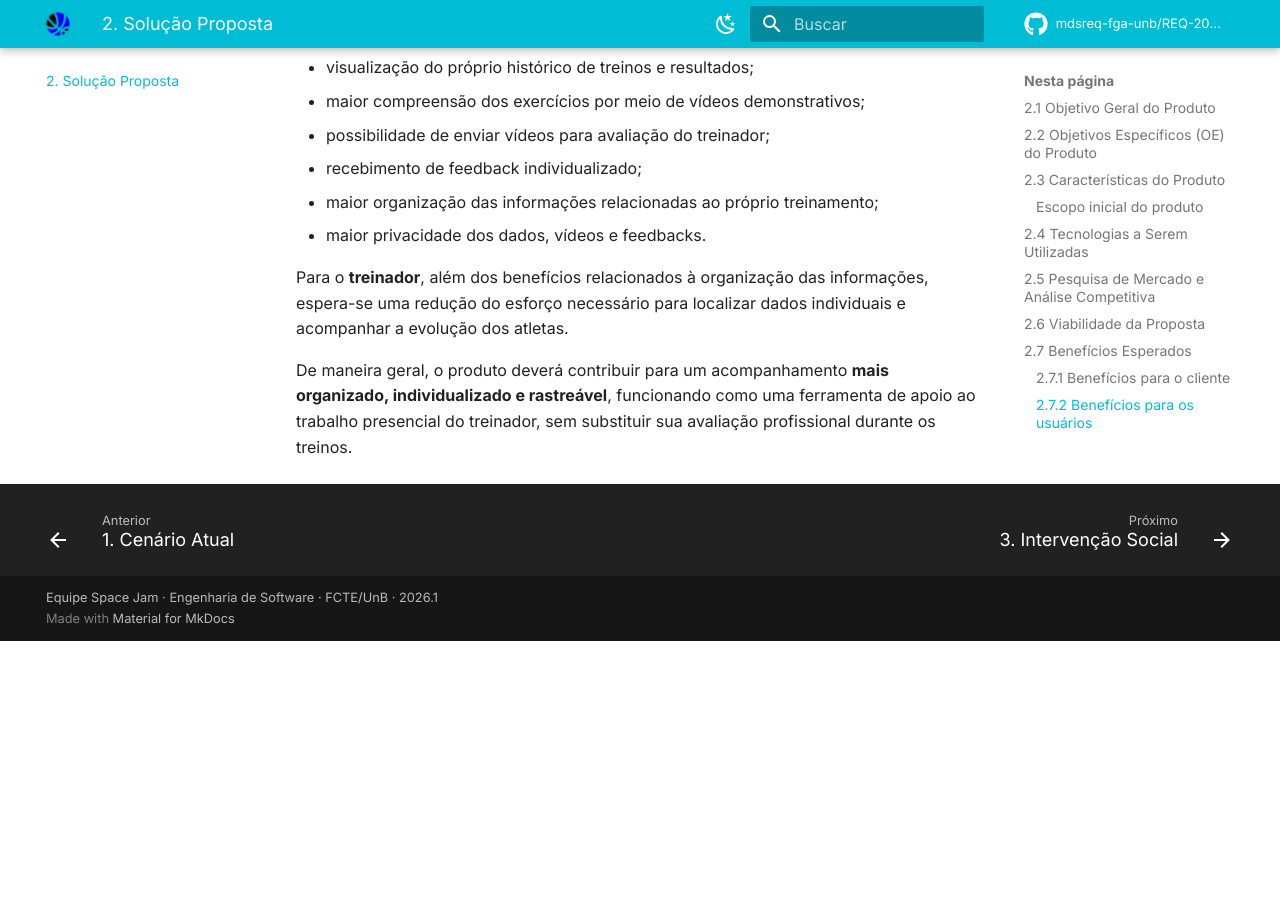
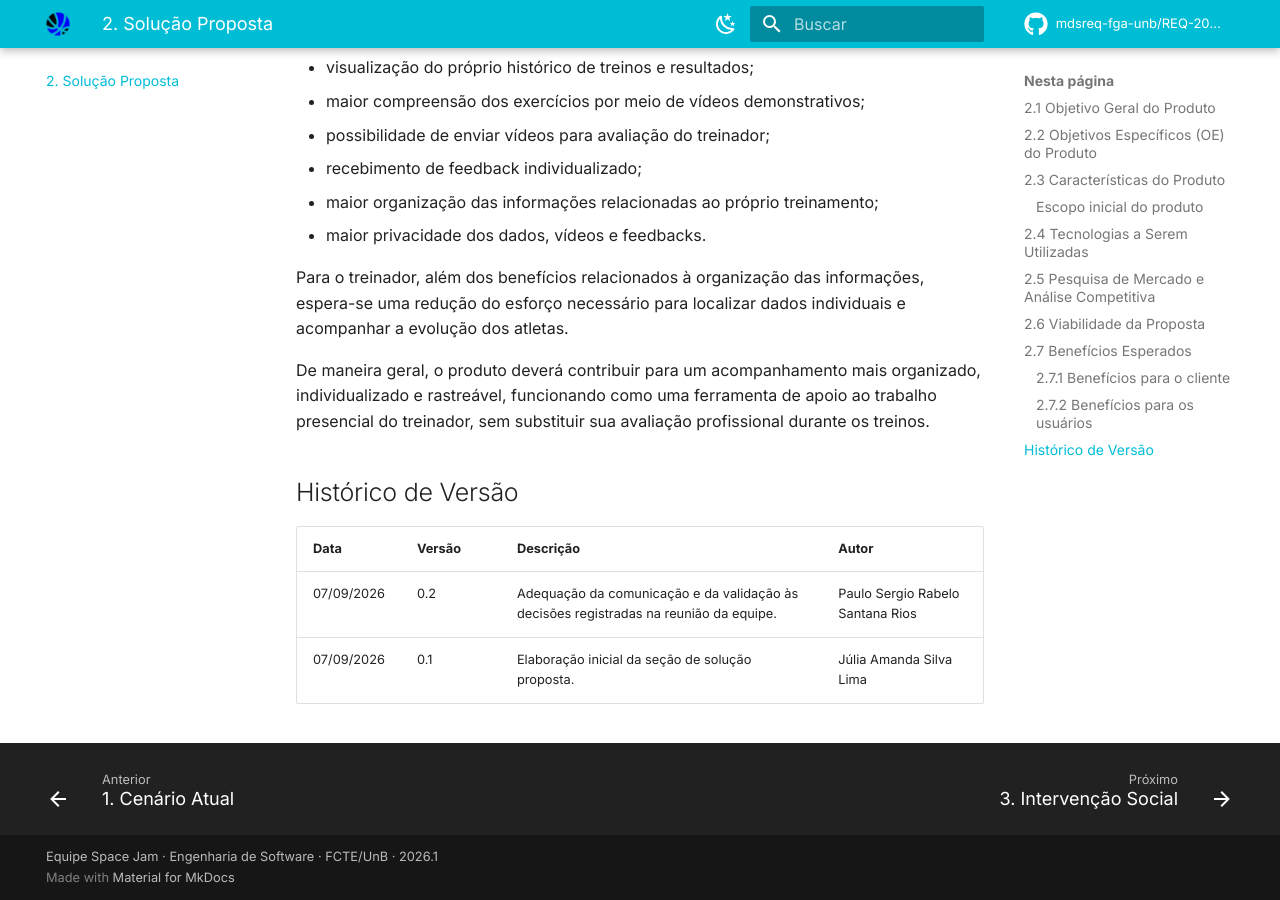
Before and after one commit to mdsreq-fga-unb/REQ-2026.2-T01-SpaceJam, an MkDocs documentation site: the page built from docs/solucao.md, in a window 1280 px wide and 900 px high, scrolled down 7841 px. Built offline with MkDocs 1.6.1 and Material for MkDocs 9.7.7, drawn with Linux system fonts in a browser that asks for light colours; comment, search, counter and statistics services are not loaded; before the commit the page ends 8482 px from its top, so only the background shows below that.

Commit message:
Enhance solucao.md with version history and edits
Added version history section and improved text clarity.

```diff
--- a/docs/solucao.md
+++ b/docs/solucao.md
@@ -161,6 +161,14 @@ Para os **atletas**, espera-se que o produto proporcione:
 - maior organização das informações relacionadas ao próprio treinamento;
 - maior privacidade dos dados, vídeos e feedbacks.
 
-Para o **treinador**, além dos benefícios relacionados à organização das informações, espera-se uma redução do esforço necessário para localizar dados individuais e acompanhar a evolução dos atletas.
+Para o treinador, além dos benefícios relacionados à organização das informações, espera-se uma redução do esforço necessário para localizar dados individuais e acompanhar a evolução dos atletas.
 
-De maneira geral, o produto deverá contribuir para um acompanhamento **mais organizado, individualizado e rastreável**, funcionando como uma ferramenta de apoio ao trabalho presencial do treinador, sem substituir sua avaliação profissional durante os treinos.
+De maneira geral, o produto deverá contribuir para um acompanhamento mais organizado, individualizado e rastreável, funcionando como uma ferramenta de apoio ao trabalho presencial do treinador, sem substituir sua avaliação profissional durante os treinos.
+
+
+## Histórico de Versão
+
+| Data | Versão | Descrição | Autor |
+| --- | --- | --- | --- |
+| 07/09/2026 | 0.2 | Adequação da comunicação e da validação às decisões registradas na reunião da equipe. | Paulo Sergio Rabelo Santana Rios |
+| 07/09/2026 | 0.1 | Elaboração inicial da seção de solução proposta. | Júlia Amanda Silva Lima |
```
